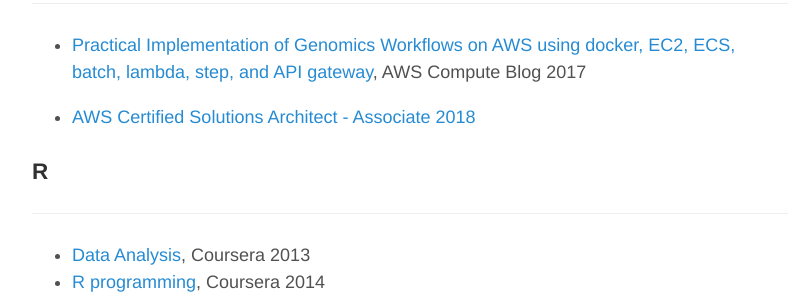
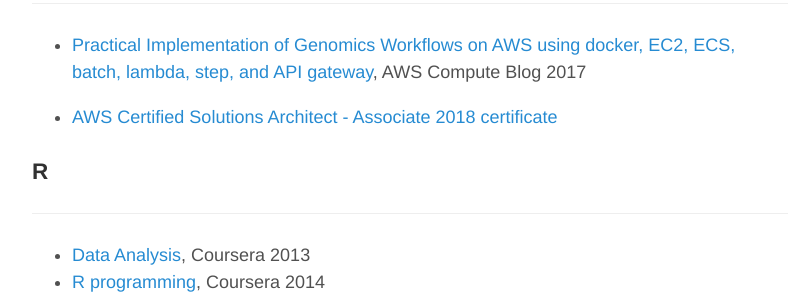
Before and after one commit to haoeric/haoeric.github.io, a Jekyll site: the page built from _posts/Portfolio/2016-07-22-My-self-learning.md, in a window 1280 px wide. Shown: the part 737-1037 px from the top of the page, without its empty margins (230-1023 px from the left). Built offline with Jekyll 4.4.1, drawn with Linux system fonts in a browser that asks for light colours; comment, search, counter and statistics services are not loaded.

Commit message:
update self learning path

```diff
--- a/_posts/Portfolio/2016-07-22-My-self-learning.md
+++ b/_posts/Portfolio/2016-07-22-My-self-learning.md
@@ -31,7 +31,7 @@
 
 - [Practical Implementation of Genomics Workflows on AWS using docker, EC2, ECS, batch, lambda, step, and API gateway](https://aws.amazon.com/blogs/compute/building-high-throughput-genomics-batch-workflows-on-aws-introduction-part-1-of-4/), AWS Compute Blog 2017
 
-- [AWS Certified Solutions Architect - Associate 2018](https://www.udemy.com/aws-certified-solutions-architect-associate/learn/v4/overview)
+- [AWS Certified Solutions Architect - Associate 2018](https://www.udemy.com/aws-certified-solutions-architect-associate/learn/v4/overview) [certificate](https://www.certmetrics.com/amazon/electronic_certificate.aspx?cert=224697)
 
 
 
```
